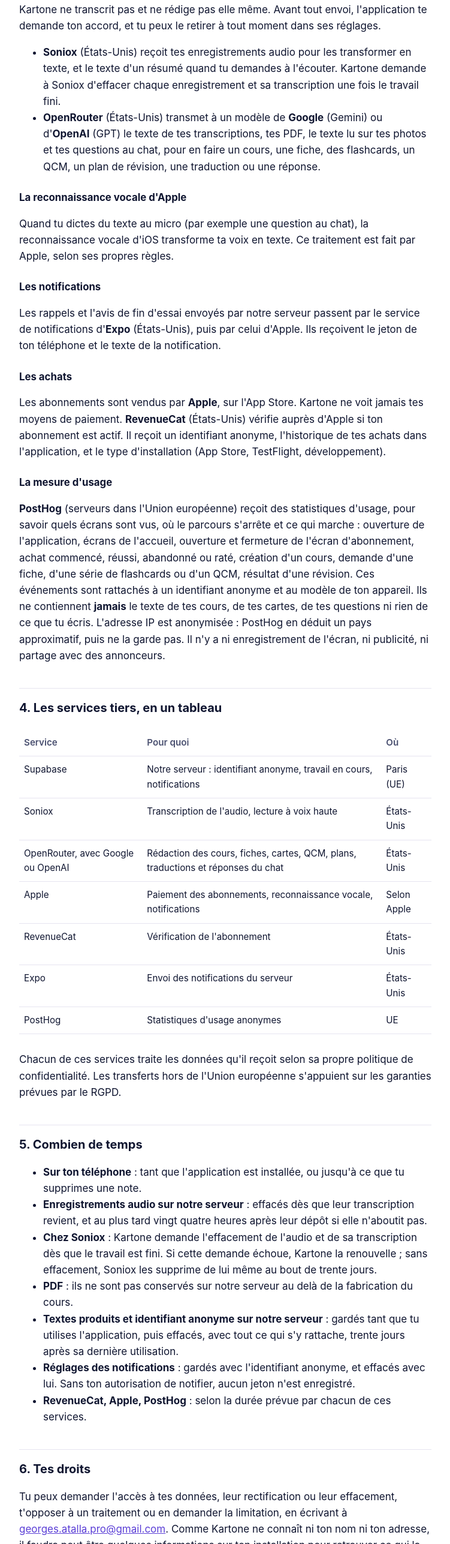
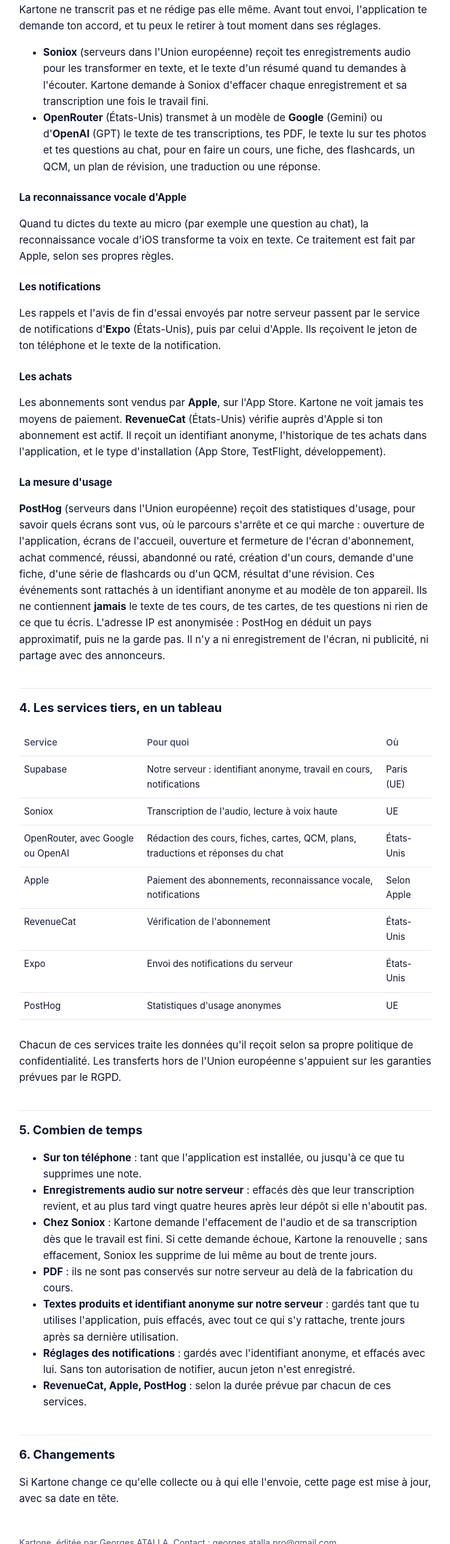
Before and after one commit to Ggs91/kartone-public, a plain HTML site: page index.html in a window 1280 px wide. Shown: the part 1784-4358 px from the top of the page at 60% size, without its empty margins (264-1015 px from the left). Drawn offline with Linux system fonts and the light colour scheme.

```diff
--- a/index.html
+++ b/index.html
@@ -69,7 +69,7 @@
 <h3>Les services d'intelligence artificielle</h3>
 <p>Kartone ne transcrit pas et ne rédige pas elle même. Avant tout envoi, l'application te demande ton accord, et tu peux le retirer à tout moment dans ses réglages.</p>
 <ul>
-  <li><strong>Soniox</strong> (États-Unis) reçoit tes enregistrements audio pour les transformer en texte, et le texte d'un résumé quand tu demandes à l'écouter. Kartone demande à Soniox d'effacer chaque enregistrement et sa transcription une fois le travail fini.</li>
+  <li><strong>Soniox</strong> (serveurs dans l'Union européenne) reçoit tes enregistrements audio pour les transformer en texte, et le texte d'un résumé quand tu demandes à l'écouter. Kartone demande à Soniox d'effacer chaque enregistrement et sa transcription une fois le travail fini.</li>
   <li><strong>OpenRouter</strong> (États-Unis) transmet à un modèle de <strong>Google</strong> (Gemini) ou d'<strong>OpenAI</strong> (GPT) le texte de tes transcriptions, tes PDF, le texte lu sur tes photos et tes questions au chat, pour en faire un cours, une fiche, des flashcards, un QCM, un plan de révision, une traduction ou une réponse.</li>
 </ul>
 
@@ -90,7 +90,7 @@
 <table>
   <tr><th>Service</th><th>Pour quoi</th><th>Où</th></tr>
   <tr><td>Supabase</td><td>Notre serveur : identifiant anonyme, travail en cours, notifications</td><td>Paris (UE)</td></tr>
-  <tr><td>Soniox</td><td>Transcription de l'audio, lecture à voix haute</td><td>États-Unis</td></tr>
+  <tr><td>Soniox</td><td>Transcription de l'audio, lecture à voix haute</td><td>UE</td></tr>
   <tr><td>OpenRouter, avec Google ou OpenAI</td><td>Rédaction des cours, fiches, cartes, QCM, plans, traductions et réponses du chat</td><td>États-Unis</td></tr>
   <tr><td>Apple</td><td>Paiement des abonnements, reconnaissance vocale, notifications</td><td>Selon Apple</td></tr>
   <tr><td>RevenueCat</td><td>Vérification de l'abonnement</td><td>États-Unis</td></tr>
@@ -111,12 +111,7 @@
   <li><strong>RevenueCat, Apple, PostHog</strong> : selon la durée prévue par chacun de ces services.</li>
 </ul>
 
-<h2>6. Tes droits</h2>
-<p>Tu peux demander l'accès à tes données, leur rectification ou leur effacement, t'opposer à un traitement ou en demander la limitation, en écrivant à <a href="mailto:georges.atalla.pro@gmail.com">georges.atalla.pro@gmail.com</a>. Comme Kartone ne connaît ni ton nom ni ton adresse, il faudra peut être quelques informations sur ton installation pour retrouver ce qui la concerne.</p>
-<p>Le plus simple reste à ta main : supprimer une note dans l'application la retire de ton téléphone, retirer ton accord dans les réglages arrête les envois aux services d'intelligence artificielle, et désinstaller l'application efface tout ce qu'elle gardait sur ton téléphone. Ce qui restait sur notre serveur est alors effacé trente jours après ta dernière utilisation.</p>
-<p>Tu peux aussi adresser une réclamation à la CNIL, sur <a href="https://www.cnil.fr">cnil.fr</a>.</p>
-
-<h2>7. Changements</h2>
+<h2>6. Changements</h2>
 <p>Si Kartone change ce qu'elle collecte ou à qui elle l'envoie, cette page est mise à jour, avec sa date en tête.</p>
 
 <footer>Kartone, éditée par Georges ATALLA. Contact : georges.atalla.pro@gmail.com</footer>
```
